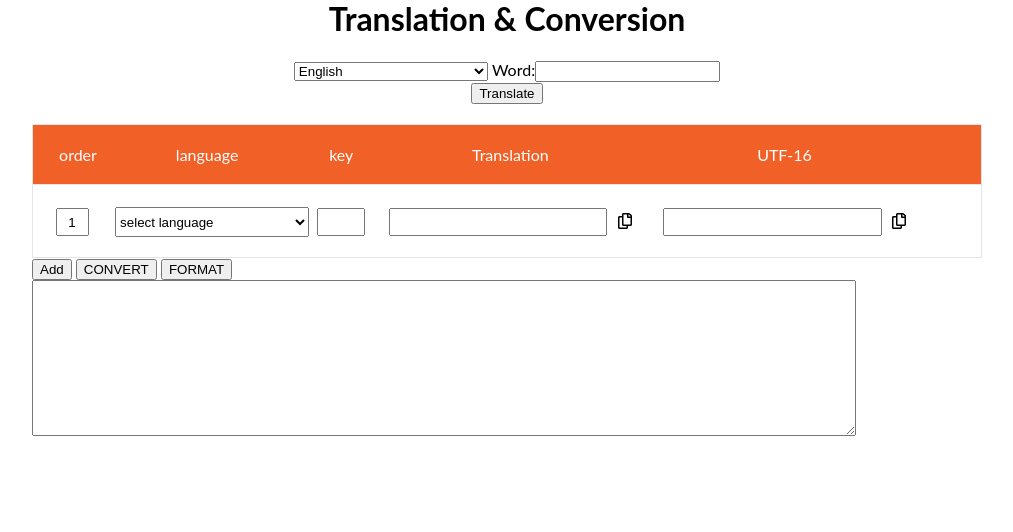
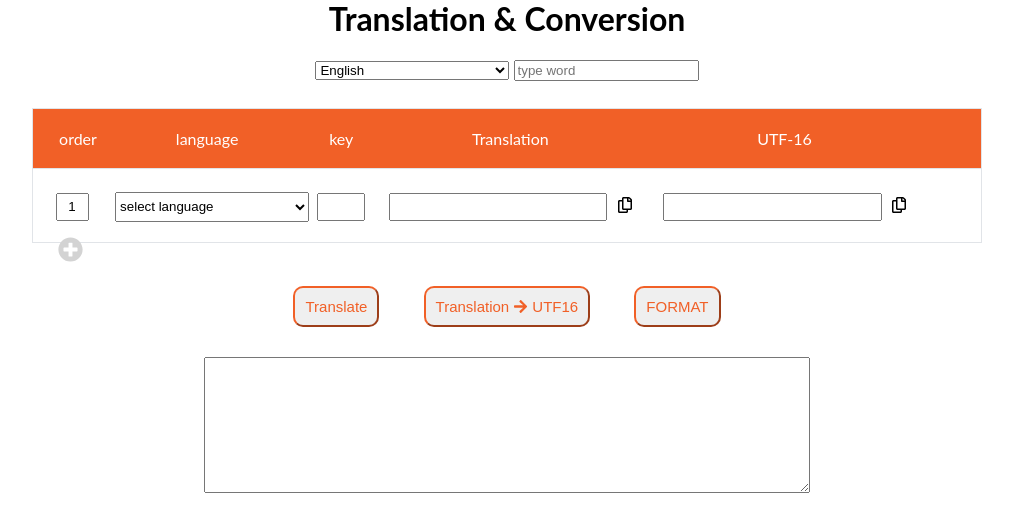
Before and after one commit to SayakaOno/translator, a PHP site: page / in a window 1280 px wide. Shown: the part 22-554 px from the top of the page, without its empty margins (133-1146 px from the left). Run offline with PHP 8.4, Linux system fonts and the light colour scheme; some libraries are stand-ins or nearby versions.

Commit message:
* fix inputted section on the top * change the styles of the buttons

```diff
--- a/index.php
+++ b/index.php
@@ -38,7 +38,20 @@ if (!$userBrowserLanguage || !array_key_exists($userBrowserLanguage, $supported_
           placeholder: "ui-state-highlight"
         });
         $( "#sortable" ).disableSelection();
+
+        var bt = $("#inputted").offset().top; // boxのページ上からの距離を取得
+        var ds = 0;
+        $(document).scroll(function(){ // スクロール発生時の処理の記述を開始
+            ds = $(this).scrollTop(); // ユーザのスクロールした距離を取得
+
+            if (bt <= ds) {  // スクロール距離がboxの位置を超えたら、
+                $("#inputted").addClass('follow'); // 「follow」というclassを追加する
+            } else if (bt >= ds) { // スクロールがページ上まで戻ったら、
+                $("#inputted").removeClass('follow'); // classを削除
+            }
+        });
       });
+
       </script>
   </head>
 
@@ -61,9 +74,8 @@ if (!$userBrowserLanguage || !array_key_exists($userBrowserLanguage, $supported_
               }
              ?>
             </select>
-            <dl>Word:</dl><dt><input type="text" id="word"></dt>
+            <input type="text" id="word" placeholder="type word">
           </div>
-          <button id="translate" onclick="translate1()">Translate</button>
       </section>
 
       <div class='sortable-header'>
@@ -108,15 +120,19 @@ if (!$userBrowserLanguage || !array_key_exists($userBrowserLanguage, $supported_
 
     </div>
 
-      <button id="add-section" onclick="addSection()">Add</button>
+    <button id="add-section" onclick="addSection()"><i class="fas fa-plus-circle"></i></button>
 
-      <button id="convert" onclick="convert()">CONVERT</button>
+    <div class="buttons">
+      <button id="translate" onclick="translate1()">Translate</button>
+
+      <button id="convert" onclick="convert()">Translation<span><i class="fas fa-arrow-right"></i></span>UTF16</button>
 
       <button id="format" onclick="format()">FORMAT</button>
+    </div>
 
-      <div>
-        <textarea id='code' rows="10" cols="100"></textarea>
-      </div>
+    <div class="formatted">
+      <textarea id='code' rows="10" cols="100"></textarea>
+    </div>
 
     </main>
   </body>
--- a/manager.js
+++ b/manager.js
@@ -69,7 +69,7 @@ function addSection() {
   sectionClone.find('#order0').attr('id', "order" + idNumber).val(idNumber + 1);
   sectionClone.find('.translation-copy').attr('onclick', "copy('translation" + idNumber + "')");
   sectionClone.find('.utf-copy').attr('onclick', "copy('utf" + idNumber + "')");
-  $("<button></button>").html("<i class='fas fa-trash-alt'></i>").attr('id', "garbage" + idNumber).attr('class', "garbage").attr('onclick', 'deleteSection(' + idNumber + ')').appendTo(sectionClone);
+  $("<button></button>").html("<i class='fas fa-times-circle'></i>").attr('id', "garbage" + idNumber).attr('class', "garbage").attr('onclick', 'deleteSection(' + idNumber + ')').appendTo(sectionClone);
   sectionClone.find('#utf0').val('');
   sectionClone.appendTo("#sortable");
   updateNames();
@@ -143,7 +143,7 @@ function operateGarbageButton() {
         } else {
           if($(this).find('button').length < 1) {
             console.log("no button");
-            $("<button></button>").html("<i class='fas fa-trash-alt'></i>").attr('id', "garbage" + i).attr('class', "garbage").attr('onclick', 'deleteSection(' + i + ')').appendTo($('.section:eq(' + i + ')'));
+            $("<button></button>").html("<i class='fas fa-times-circle'></i>").attr('id', "garbage" + i).attr('class', "garbage").attr('onclick', 'deleteSection(' + i + ')').appendTo($('.section:eq(' + i + ')'));
           }
         }
       });
--- a/style.css
+++ b/style.css
@@ -13,9 +13,30 @@ dt, dl {
   display: inline-block;
   margin: 0;
 }
+span {
+  z-index: 2;
+}
+button:focus {
+  outline: none;
+}
+
 #inputted {
   margin-bottom: 20px;
   text-align: center;
+  position: absolute;
+  padding: 20px 0;
+  top: 40px;
+  background: #fff;
+  width: 950px;
+  z-index: 1;
+}
+body {
+    position: relative;
+    height: 500px;
+}
+body .follow {
+    position: fixed!important;/*スクロールで付加されるclass*/
+    top: 0!important;
 }
 
 /* #sotable */
@@ -36,6 +57,7 @@ dt, dl {
   color: #fff;
   padding: 20px;
   border: 1px #e1e4e8 solid;
+  margin-top: 70px;
   border-bottom: none;
 }
 .sortable-header > div {
@@ -125,10 +147,55 @@ dt, dl {
 	margin-left: -10px;
 }
 .garbage {
+  font-size: 12px;
+  padding-left: 13px;
+  color: lightgrey;
   display: inline-block;
-  padding: 10px;
-  border-radius: 5px;
-  background-color: yellow;
+  background-color: transparent;
   cursor: pointer;
   border: none;
 }
+.garbage:hover {
+  color: #F16027;
+}
+#add-section {
+  border: none;
+  font-size: 25px;
+  background-color: transparent;
+  color: lightgrey;
+  margin-top: -15px;
+  margin-left: 20px;
+  margin-bottom: 20px;
+  cursor: pointer;
+}
+#add-section:hover {
+  color: #F16027;
+}
+.buttons {
+  text-align: center;
+  margin-bottom: 30px;
+}
+.buttons button {
+  border-color: #F16027;
+  border-radius: 10px;
+  color: #F16027;
+  font-size: 15px;
+  padding: 10px;
+  margin: 0 20px;
+}
+.buttons button:hover {
+  background-color: #F16027;
+  color: #fff;
+}
+.formatted textarea {
+  display: block;
+  margin: 0 auto;
+  width: 600px;
+  height: 130px;
+}
+#convert span {
+  padding: 0 5px 0 5px;
+}
+#convert:hover span {
+  padding: 0 3px 0 7px;
+}
```
